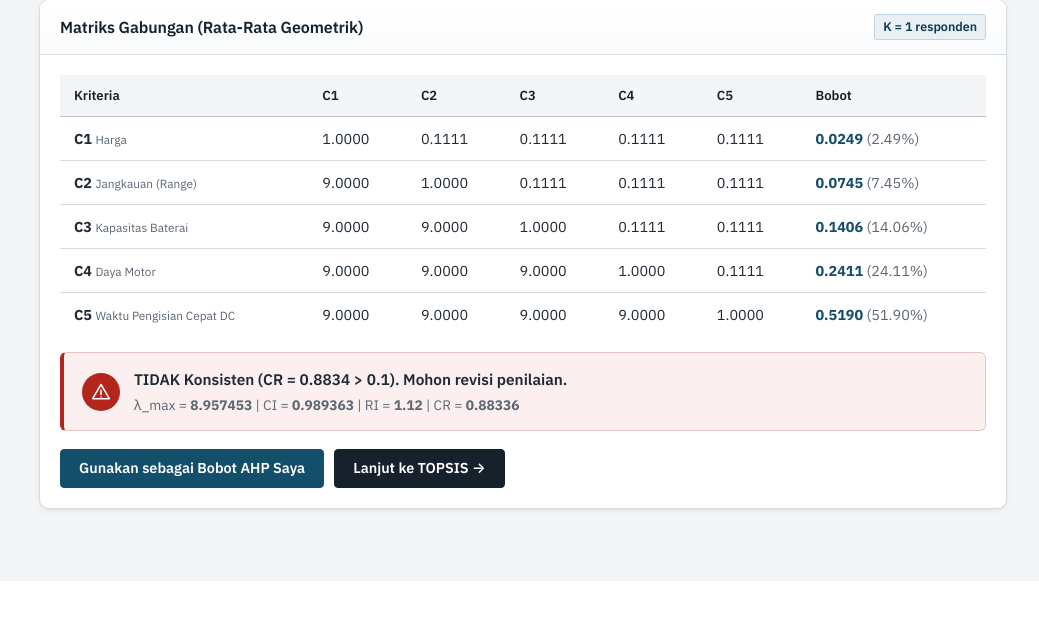
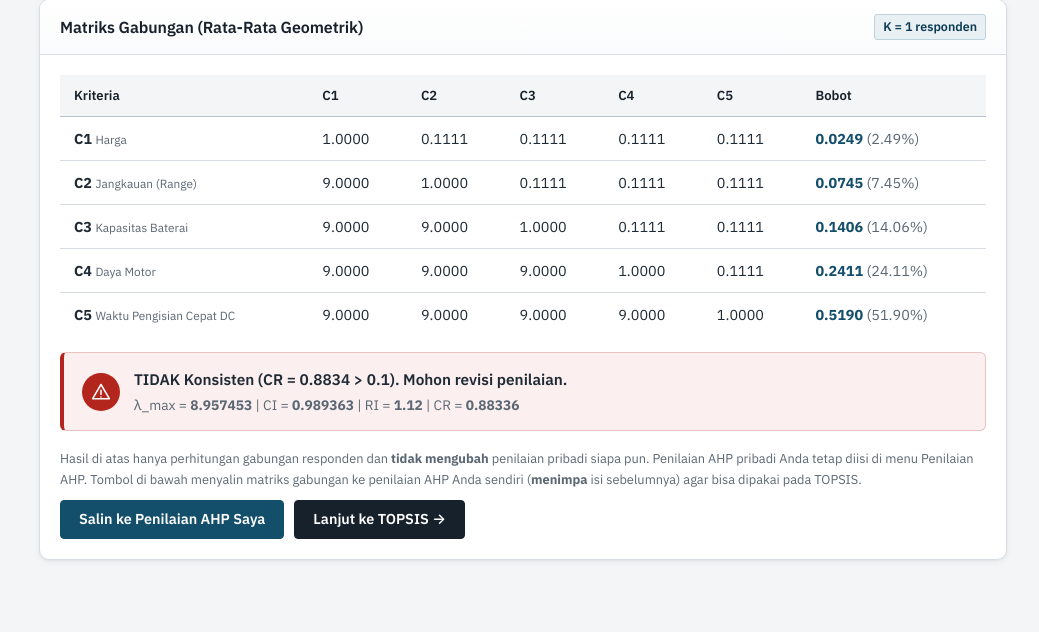
Before and after one commit to berlianaata/mobil-listrik-skripsi-berliana-, a PHP site: page /spk_ev/pages/responden.php in a window 1280 px wide. Shown: the part 1122-1754 px from the top of the page, without its empty margins (241-1280 px from the left). Before the commit the page ends 1637 px from the top, so only its background shows below. Run offline with PHP 8.4, Linux system fonts and the light colour scheme; the visitor is signed in with stand-in values (Sample User, id 1); data comes from the database, SQL or seed files in the repository; tables that the repository leaves empty hold one stand-in row (values such as "Sample post"); data that the repository does not hold is empty.

Commit message:
Responden: keterangan dan konfirmasi sebelum menyalin matriks gabungan ke penilaian AHP pribadi
Co-Authored-By: Claude Sonnet 5.5 <noreply@anthropic.com>
Claude-Session: https://claude.ai/code/session_011j9fEGaemW3yg7ks4qBTic

```diff
--- a/pages/responden.php
+++ b/pages/responden.php
@@ -95,7 +95,7 @@ if ($_SERVER['REQUEST_METHOD'] === 'POST') {
             foreach ($kriteria as $idx => $k) {
                 saveBobotAHP($userId, $k['id'], $h['bobot'][$idx], $h['lambda_max'], $h['CI'], $h['CR'], $h['konsisten'] ? 1 : 0);
             }
-            setFlash('success', 'Matriks gabungan dari ' . count($rows) . ' responden disimpan sebagai bobot AHP Anda (CR = ' . round($h['CR'], 4) . '). Lanjutkan ke Perhitungan TOPSIS.');
+            setFlash('success', 'Matriks gabungan dari ' . count($rows) . ' responden disalin ke penilaian AHP Anda (CR = ' . round($h['CR'], 4) . '). Lanjutkan ke Perhitungan TOPSIS.');
         }
     }
     header('Location: ' . APP_URL . '/pages/responden.php');
@@ -223,9 +223,15 @@ include __DIR__ . '/../includes/navbar.php';
         <div class="cr-detail">λ_max = <strong><?= $hasilGab['lambda_max'] ?></strong> | CI = <strong><?= $hasilGab['CI'] ?></strong> | RI = <strong><?= $hasilGab['RI'] ?></strong> | CR = <strong><?= $hasilGab['CR'] ?></strong></div>
       </div>
     </div>
-    <form method="POST" style="margin-top:16px;display:flex;gap:10px;flex-wrap:wrap">
+    <p class="text-muted" style="font-size:.8rem;margin-top:14px">
+      Hasil di atas hanya perhitungan gabungan responden dan <strong>tidak mengubah</strong> penilaian pribadi siapa pun.
+      Penilaian AHP pribadi Anda tetap diisi di menu <a href="<?= APP_URL ?>/pages/ahp.php">Penilaian AHP</a>.
+      Tombol di bawah menyalin matriks gabungan ke penilaian AHP Anda sendiri (<strong>menimpa</strong> isi sebelumnya) agar bisa dipakai pada TOPSIS.
+    </p>
+    <form method="POST" style="margin-top:10px;display:flex;gap:10px;flex-wrap:wrap"
+          onsubmit="return confirm('Matriks gabungan akan menimpa penilaian AHP pribadi Anda. Lanjutkan?')">
       <?= csrf_field() ?><input type="hidden" name="aksi" value="gunakan">
-      <button class="btn btn-primary" type="submit">Gunakan sebagai Bobot AHP Saya</button>
+      <button class="btn btn-primary" type="submit">Salin ke Penilaian AHP Saya</button>
       <a class="btn btn-secondary" href="<?= APP_URL ?>/pages/topsis.php">Lanjut ke TOPSIS →</a>
     </form>
   </div>
```
